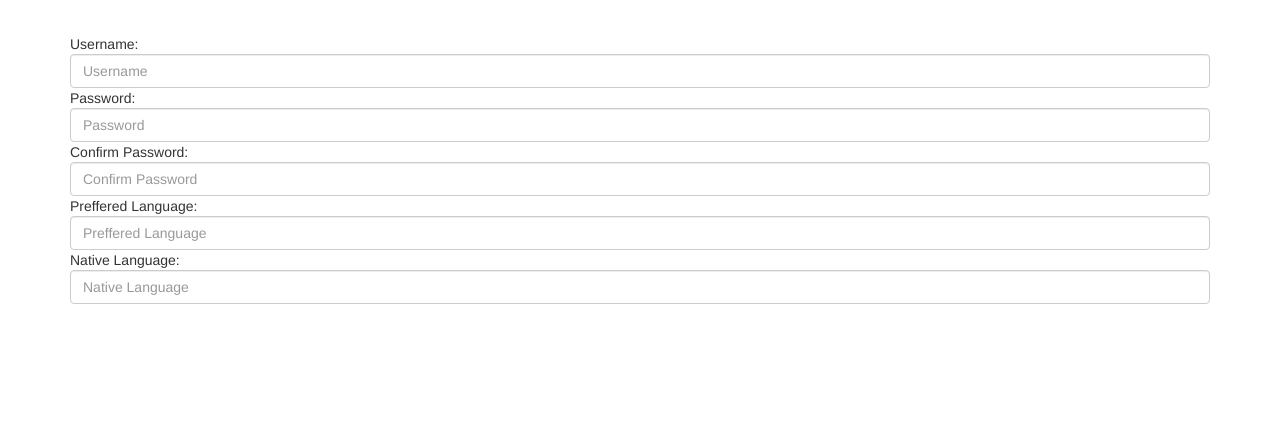
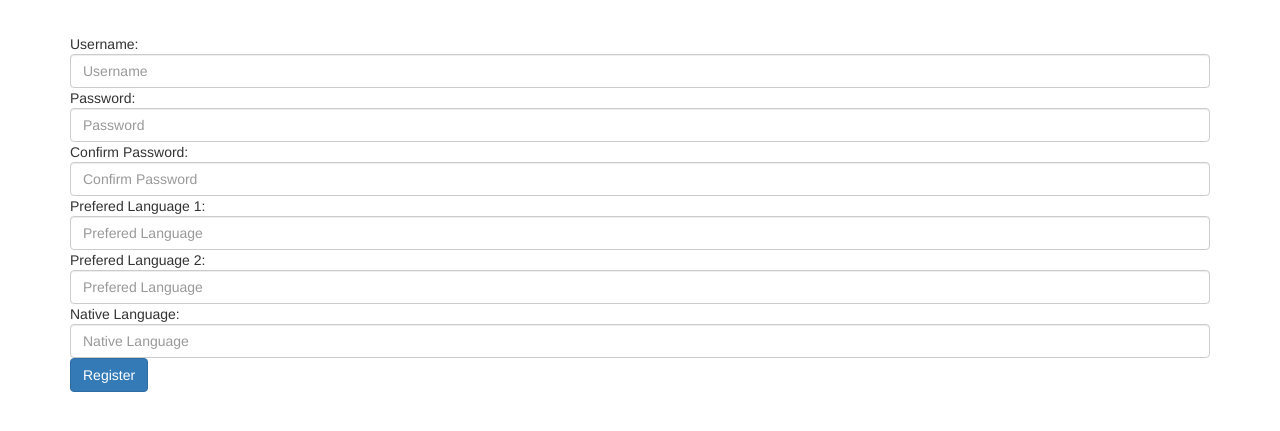
Before and after one commit to billywongstuy/SoftDevFall-FP-ChenY_TitenskyJ_WongB_ZhangH, a Flask app: page /register in a window 1280 px wide. Shown: the part 148-579 px from the top of the page. Run offline with Flask 2, Linux system fonts and the light colour scheme; some libraries are stand-ins or nearby versions.

Commit message:
basic register page

```diff
--- a/templates/base.html
+++ b/templates/base.html
@@ -12,7 +12,7 @@
     <!-- Collect the nav links, forms, and other content for toggling -->
     <div class="collapse navbar-collapse" id="bs-example-navbar-collapse-1">
       <ul class="nav navbar-nav">
-	<li><a href="#">Home</a></li>
+	<li><a href="/">Home</a></li>
       </ul>
       <ul class="nav navbar-nav navbar-right">
 	{% block navbar %}
--- a/templates/register.html
+++ b/templates/register.html
@@ -9,7 +9,7 @@
 {% block body %}
 <div class="container">
   <h1>Register</h1><br><br>
-  <form method="POST" action="/register">
+  <form method="POST" action="/createAccount">
     <div class="row">
       <div class="col-md-12">
 	Username: <input class="form-control" type="text" name="username" placeholder="Username" required>
@@ -21,13 +21,16 @@
 	Confirm Password: <input class="form-control" type="password" name="pwc" placeholder="Confirm Password" required>
       </div>
       <div class="col-md-12">
-	Preffered Language: <input class="form-control" type="text" name="plang" placeholder="Preffered Language" required>
+	Prefered Language 1: <input class="form-control" type="text" name="plang1" placeholder="Prefered Language" required>
+      </div>
+      <div class="col-md-12">
+	Prefered Language 2: <input class="form-control" type="text" name="plang2" placeholder="Prefered Language">
       </div>
       <div class="col-md-12">
 	Native Language: <input class="form-control" type="text" name="nlang" placeholder="Native Language" required>
       </div>
-
     </div>
+    <input class="btn btn-primary" type="submit" value="Register">
   </form>
   {{ message }}
 </div>
```
